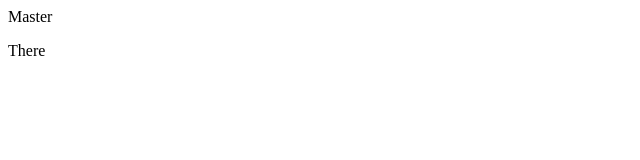
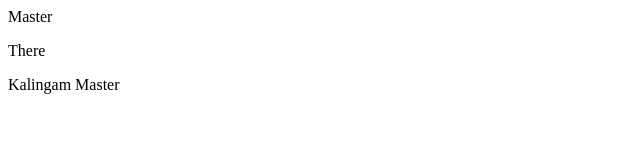
Before and after one commit to kalingam123/demo-repo, a plain HTML site: page index.html in a window 1280 px wide. Shown: the whole page, without its empty margins (0-640 px from the left). Drawn offline with Linux system fonts and the light colour scheme.

Commit message:
Added Kalingam Master

```diff
--- a/index.html
+++ b/index.html
@@ -1,2 +1,3 @@
 <div>Master</div>
 <p>There</p>
+<p> Kalingam Master</p>
```
